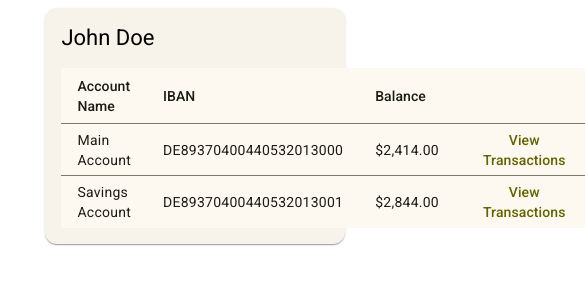
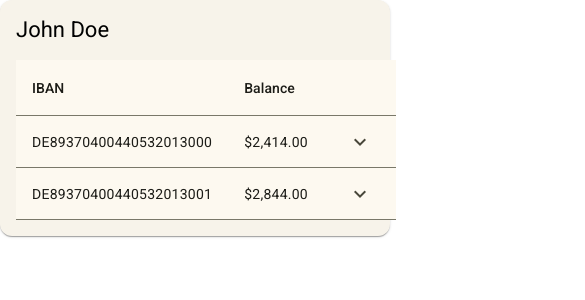
Before and after one commit to KFomin/accounts, an Angular app: page /dashboard in a window 390 px wide. Shown: the top 300 px of the page, 585 px wide, since content can reach past the window. Built offline with nearby package versions, Linux system fonts and the light colour scheme; data requests are answered from the project's data file.

Commit message:
implement mobile view for dashboard

```diff
--- a/src/app/dashboard/dashboard.component.html
+++ b/src/app/dashboard/dashboard.component.html
@@ -6,6 +6,8 @@
       </mat-card-title-group>
     </mat-card-header>
     <mat-card-content>
+      @switch (viewType | async) {
+        @case ('desktop') {
           <table mat-table [dataSource]="dataSource">
             <ng-container matColumnDef="name">
               <th mat-header-cell *matHeaderCellDef>Account Name</th>
@@ -22,18 +24,79 @@
             <ng-container matColumnDef="transactions">
               <th mat-header-cell *matHeaderCellDef></th>
               <td mat-cell *matCellDef="let account" class="actions">
-            <button mat-button color="primary" (click)="viewTransactions(account.id)">View Transactions</button>
+                <button mat-button color="primary" (click)="viewTransactions(account.id)">Transactions</button>
               </td>
             </ng-container>
             <ng-container matColumnDef="transfer">
               <th mat-header-cell *matHeaderCellDef></th>
               <td mat-cell *matCellDef="let account" class="actions">
-            <button mat-flat-button (click)="transferMoneyClicked(account.id)">Transfer Money</button>
+                <button mat-flat-button (click)="transferMoneyClicked(account.id)">Transfer</button>
               </td>
             </ng-container>
-        <tr mat-header-row *matHeaderRowDef="displayedColumns"></tr>
-        <tr mat-row *matRowDef="let row; columns: displayedColumns;"></tr>
+            <tr mat-header-row *matHeaderRowDef="desktopColumns"></tr>
+            <tr mat-row *matRowDef="let row; columns: desktopColumns;"></tr>
           </table>
+        }
+        @case ('mobile') {
+          <table mat-table [dataSource]="dataSource" multiTemplateDataRows class="mat-elevation-z8">
+            <!-- Колонка IBAN -->
+            <ng-container matColumnDef="iban">
+              <th mat-header-cell *matHeaderCellDef>IBAN</th>
+              <td mat-cell *matCellDef="let account">{{ account.iban }}</td>
+            </ng-container>
+
+            <!-- Колонка Balance -->
+            <ng-container matColumnDef="balance">
+              <th mat-header-cell *matHeaderCellDef>Balance</th>
+              <td mat-cell *matCellDef="let account">{{ account.balance | currency }}</td>
+            </ng-container>
+
+            <!-- Колонка Expand -->
+            <ng-container matColumnDef="expand">
+              <th mat-header-cell *matHeaderCellDef aria-label="row actions">&nbsp;</th>
+              <td mat-cell *matCellDef="let account">
+                <button
+                  mat-icon-button
+                  aria-label="expand row"
+                  (click)="toggleExpanded(account); $event.stopPropagation()"
+                  class="example-toggle-button"
+                  [class.example-toggle-button-expanded]="isExpanded(account)">
+                  <mat-icon>keyboard_arrow_down</mat-icon>
+                </button>
+              </td>
+            </ng-container>
+
+            <!-- Раскрывающаяся строка -->
+            <ng-container matColumnDef="expandedDetail">
+              <td mat-cell
+                  *matCellDef="let account"
+                  [attr.colspan]="desktopColumns.length"
+                  class="expanded-details-cell">
+                <div class="account-details-wrapper"
+                     [class.account-details-wrapper-expanded]="isExpanded(account)">
+                  <div class="account-details">
+                    <div class="account-details-name">{{account.name}}</div>
+                    <div class="account-details-buttons">
+                      <button mat-button color="primary" (click)="viewTransactions(account.id)">Transactions</button>
+                      <button mat-flat-button (click)="transferMoneyClicked(account.id)">Transfer</button>
+                    </div>
+                  </div>
+                </div>
+              </td>
+            </ng-container>
+
+            <tr mat-header-row *matHeaderRowDef="mobileColumns"></tr>
+
+            <tr mat-row *matRowDef="let account; columns: mobileColumns;"
+                class="example-element-row"
+                [class.example-expanded-row]="isExpanded(account)"
+                (click)="toggleExpanded(account)">
+            </tr>
+
+            <tr mat-row *matRowDef="let row; columns: ['expandedDetail']" class="account-details-row"></tr>
+          </table>
+        }
+      }
     </mat-card-content>
   </mat-card>
 </div>
--- a/src/app/dashboard/dashboard.component.scss
+++ b/src/app/dashboard/dashboard.component.scss
@@ -1,8 +1,70 @@
 .accounts {
-  width: 80%;
+  width: 95%;
+
+  @media (max-width: 1280px) {
+    width: 100%;
+  }
 }
 
 .accounts-container {
   display: flex;
   justify-content: center;
 }
+
+.example-element-row {
+  cursor: pointer;
+}
+
+.example-expanded-row {
+  background-color: #f5f5f5;
+}
+
+.example-toggle-button {
+  transform: rotate(0deg);
+  transition: transform 0.3s ease;
+}
+
+.example-toggle-button-expanded {
+  transform: rotate(180deg);
+}
+
+.account-details-wrapper {
+  overflow: hidden;
+  max-height: 0;
+  transition: max-height 0.3s ease;
+}
+
+.account-details-wrapper-expanded {
+  max-height: 200px;
+}
+
+.account-details {
+  padding: 16px;
+  border-top: 1px solid #ddd;
+}
+.account-details-name {
+  width: 100%;
+  border-bottom: 1px solid #ddd;
+  text-align: center;
+  font-weight: 500;
+  margin: 1rem 0;
+  padding: 0.5rem 0;
+}
+.account-details-buttons {
+  display: flex;
+  flex-direction: row;
+  justify-content: space-around;
+}
+
+.account-details-row {
+  height: 0;
+  max-height: 0;
+  border: none;
+  background-color: #f9f9f9;
+}
+
+.expanded-details-cell {
+  height: 0;
+  max-height: 0;
+  border: none;
+}
--- a/src/app/dashboard/dashboard.component.ts
+++ b/src/app/dashboard/dashboard.component.ts
@@ -1,4 +1,4 @@
-import {Component, OnInit} from '@angular/core';
+import {Component, HostListener, OnInit} from '@angular/core';
 import {Router} from '@angular/router';
 import {
   MatCell, MatCellDef,
@@ -8,9 +8,11 @@ import {
   MatTableDataSource,
 } from '@angular/material/table';
 import {MatCard, MatCardContent, MatCardHeader, MatCardTitle, MatCardTitleGroup} from '@angular/material/card';
-import {MatButton} from '@angular/material/button';
-import {CurrencyPipe} from '@angular/common';
+import {MatButton, MatIconButton} from '@angular/material/button';
+import {AsyncPipe, CurrencyPipe, NgIf} from '@angular/common';
 import {Account, ApiService} from '../api.service';
+import {BehaviorSubject} from 'rxjs';
+import {MatIcon} from '@angular/material/icon';
 
 
 @Component({
@@ -32,14 +34,23 @@ import {Account, ApiService} from '../api.service';
     MatHeaderRowDef,
     MatRowDef,
     CurrencyPipe,
-    MatCardTitleGroup
+    MatCardTitleGroup,
+    AsyncPipe,
+    MatIcon,
+    MatIconButton,
+    NgIf,
   ],
   templateUrl: './dashboard.component.html',
   styleUrl: './dashboard.component.scss'
 })
 export class DashboardComponent implements OnInit {
-  displayedColumns: string[] = ['name', 'iban', 'balance', 'transactions', 'transfer'];
   dataSource = new MatTableDataSource<Account>([]);
+  viewType: BehaviorSubject<'mobile' | 'desktop'> = new BehaviorSubject<'mobile' | 'desktop'>('desktop')
+
+  desktopColumns: string[] = ['name', 'iban', 'balance', 'transactions', 'transfer'];
+
+  mobileColumns: string[] = ['iban', 'balance', 'expand'];
+  expandedAccount: Account | null = null;
 
   constructor(
     private router: Router,
@@ -47,7 +58,27 @@ export class DashboardComponent implements OnInit {
   ) {
   }
 
+  isExpanded(account: Account) {
+    return this.expandedAccount?.id === account.id;
+  }
+
+  toggleExpanded(account: Account) {
+    this.expandedAccount = this.isExpanded(account) ? null : account;
+  }
+
+  @HostListener('window:resize', ['$event.target.innerWidth'])
+  onResize(width: number) {
+    if (width > 1279) {
+      this.viewType.next('desktop');
+      return;
+    }
+    this.viewType.next('mobile');
+  }
+
   ngOnInit(): void {
+    if (this.window.innerWidth < 1280) {
+      this.viewType.next('mobile');
+    }
     this.apiService.accounts.subscribe(accounts => {
       this.dataSource.data = accounts;
     })
@@ -58,6 +89,9 @@ export class DashboardComponent implements OnInit {
   }
 
   transferMoneyClicked(accountId: number): void {
-    this.router.navigate(['/transfer'],{queryParams: {fromAccountId: accountId}});
+    this.router.navigate(['/transfer'], {queryParams: {fromAccountId: accountId}});
   }
+
+  protected readonly document = document;
+  protected readonly window = window;
 }
--- a/src/styles.scss
+++ b/src/styles.scss
@@ -19,3 +19,9 @@ mat-card {
   flex-direction: column;
   gap: 1rem;
 }
+
+body {
+  @media (max-width: 1280px) {
+    margin: 0;
+  }
+}
```
Lines whose indentation alone changed are shown as unchanged.
